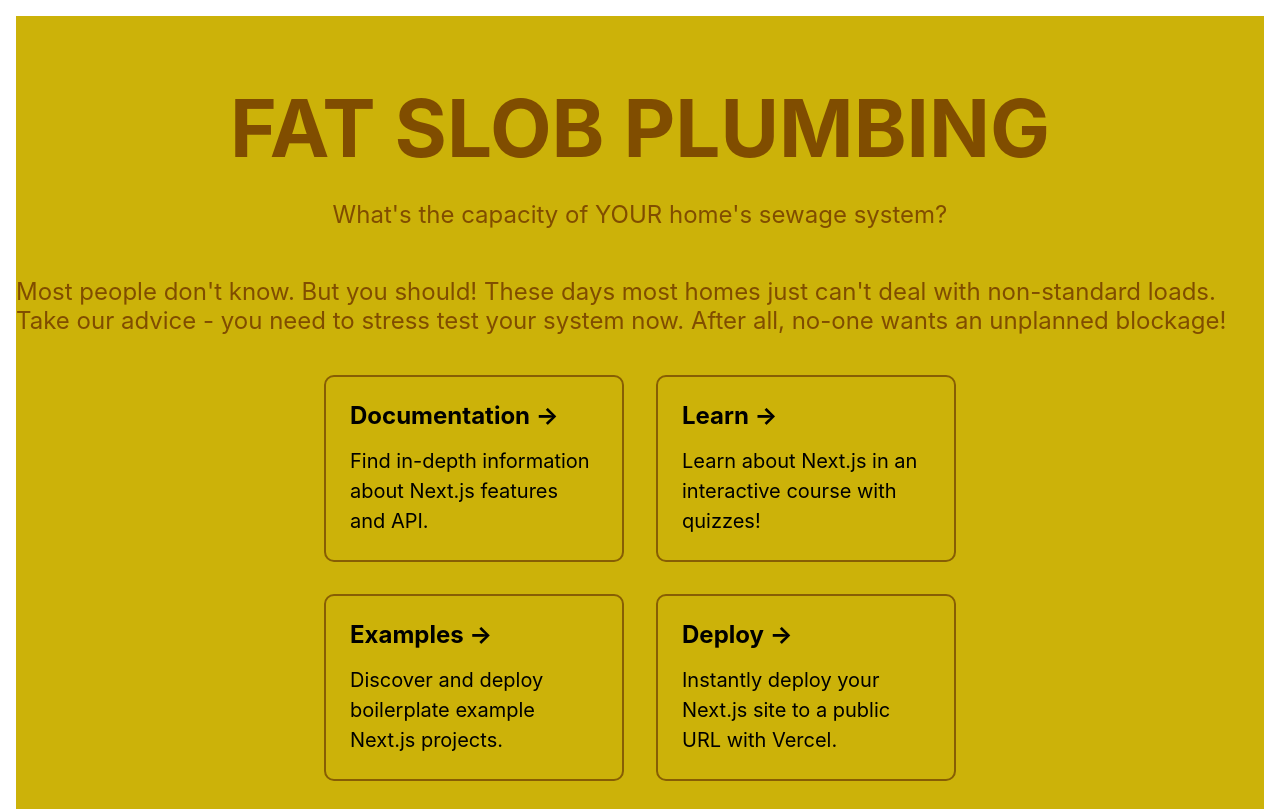
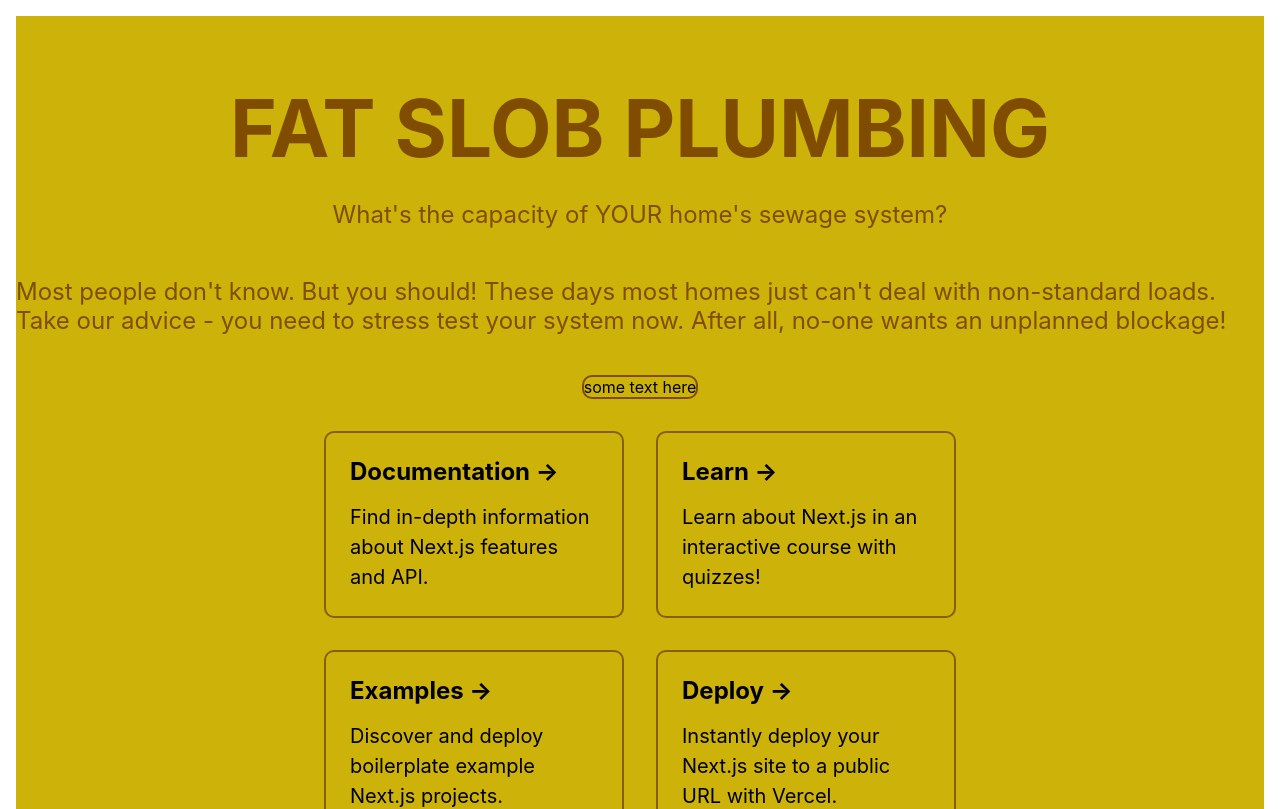
Before and after one commit to headexpanded/fat_slob_plumbing, a Next.js app: page / in a window 1280 px wide. Shown: the top 809 px of the page. Built offline with nearby package versions, Linux system fonts and the light colour scheme.

Commit message:
1st ServicesCard

```diff
--- a/pages/index.tsx
+++ b/pages/index.tsx
@@ -2,6 +2,7 @@ import type { NextPage } from 'next'
 import Head from 'next/head'
 import Image from 'next/image'
 import { Typography } from '../components/typography'
+import { Cards } from '../components/cards'
 import styles from '../styles/Home.module.css'
 
 const Home: NextPage = () => {
@@ -22,7 +23,9 @@ const Home: NextPage = () => {
                   just can't deal with non-standard loads. Take our advice - you
                   need to stress test your system now. After all,
                   no-one wants an unplanned blockage!"/>
-
+        <div className="servicesCard">
+          <Cards.ServicesCard title="Regular" content="For single seat situations."/>
+        </div>
         <div className={styles.grid}>
           <a href="https://nextjs.org/docs" className={styles.card}>
             <h2>Documentation &rarr;</h2>
```
